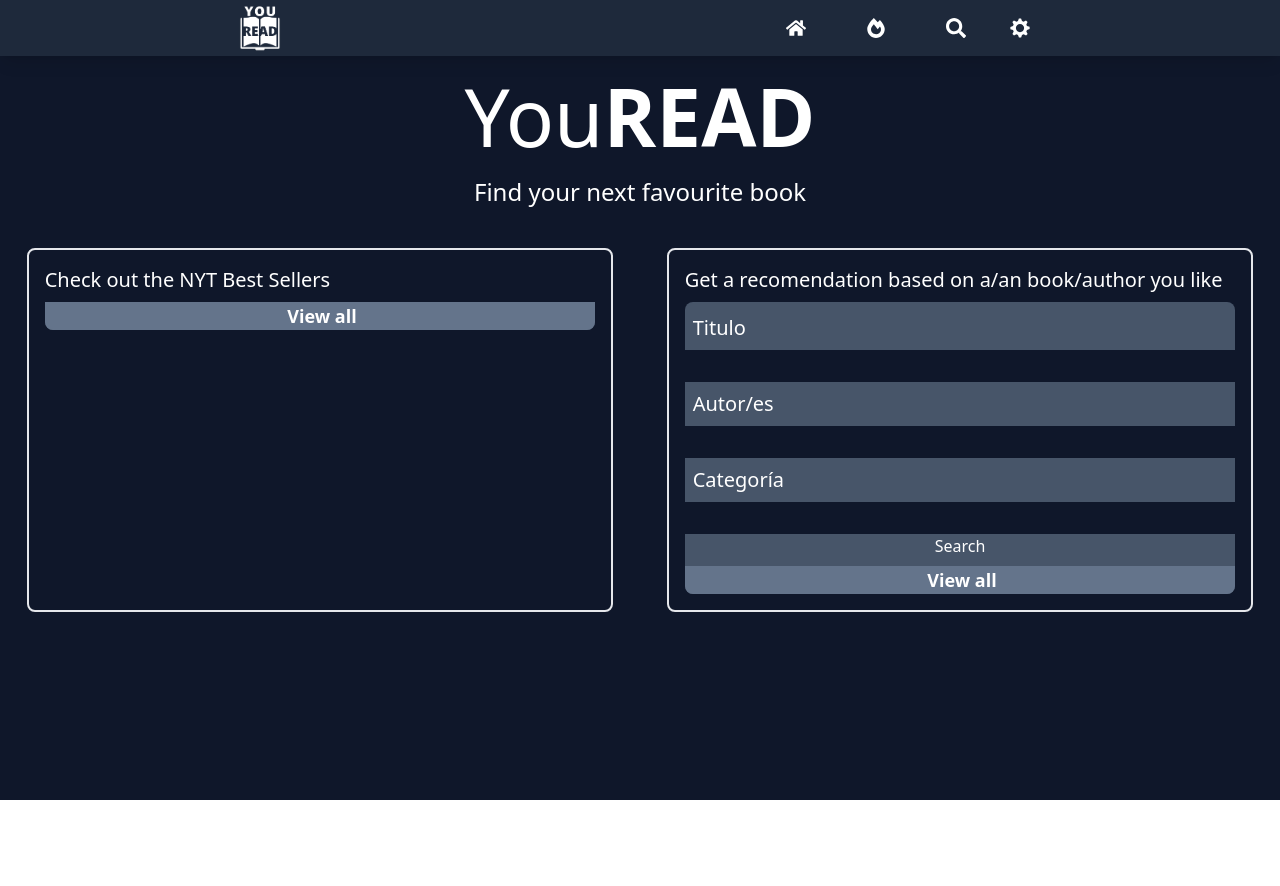
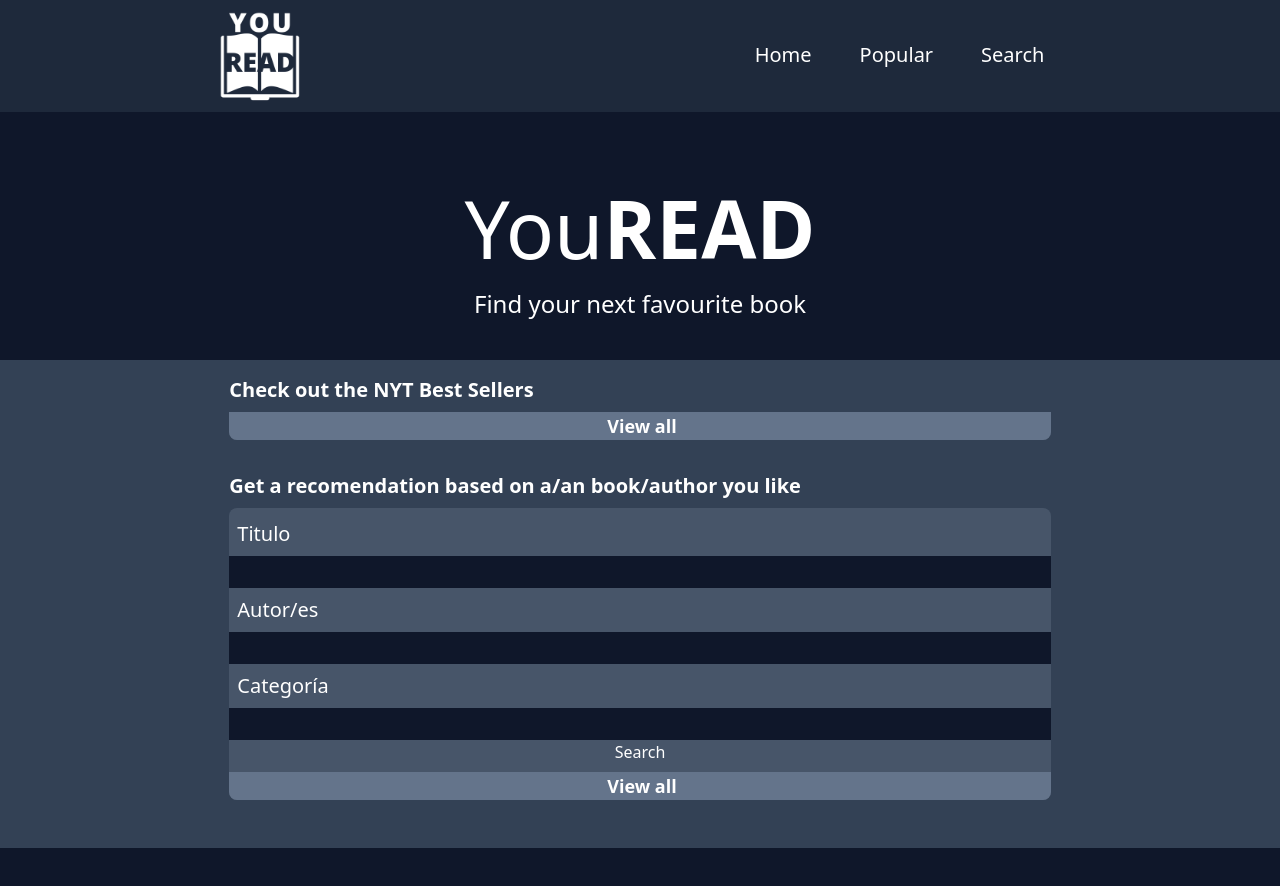
Before and after one commit to PabloParise/youread, a React (Create React App) app: page / in a window 1280 px wide. Shown: the top 886 px of the page. Before the commit the page ends 800 px from the top, so only its background shows below. Built offline with nearby package versions, Linux system fonts and the light colour scheme; no server answers.

Commit message:
header added

```diff
--- a/src/App.js
+++ b/src/App.js
@@ -1,15 +1,35 @@
+import React from "react";
 import { BrowserRouter as Router, Route, Routes } from 'react-router-dom';
-import Popular from './pages/popular';
+import ScrollToTop from "./components/scrollToTop";
+import Header from './components/header';
 import Navbar from "./components/navbar";
 import Home from "./pages/home";
+import Popular from './pages/popular';
 import PopularBook from './pages/popularBook';
 import AuthorBook from './pages/authorBook';
 import SearchBook from './pages/searchBook';
-import ScrollToTop from "./components/scrollToTop";
+import { useState } from 'react';
 
 function App() {
+
+  const [navbarShown, setNavbarShown] = useState(false);
+
+  const handleScroll = navbarShown => {
+    if (window.pageYOffset >= 112) {
+      setNavbarShown(true);
+    } else if (navbarShown === true && window.pageYOffset < 112) {
+      setNavbarShown(false);
+    }
+};
+
+React.useEffect(() => {
+    window.onscroll = () => handleScroll(navbarShown);
+  }, [navbarShown]);
+
   return (
     <Router>
+      <Header />
+      <Navbar shown = {navbarShown}/>
       <ScrollToTop>
         <Routes>
           <Route exact path='/' element = {<Home />} />
@@ -19,7 +39,6 @@ function App() {
           <Route exact path='/searchbook/:id' element = {<SearchBook />} />
         </Routes>
       </ScrollToTop>
-      <Navbar />
     </Router>
   );
 }
--- /dev/null
+++ b/src/components/header.js
@@ -0,0 +1,20 @@
+import React from "react";
+import { Link } from "react-router-dom";
+
+const Header = () => {
+    return (
+        <div className="h-28 w-full px-4
+                        flex flex-row justify-between items-center
+                        md:justify-around md:px-0
+                        bg-slate-800 text-white shadow-lg">
+            <Link to='/'><img src="/images/navLogo.png" className="h-24"/></Link>
+            <div className="flex flex-row h-20 items-center md:text-lg lg:text-xl">
+              <Link to='/' className="mx-2 py-2 md:mx-6 border-b-2 border-slate-800 hover:border-green-400 transition-all duration-200">Home</Link>
+              <Link to='/popular' className="mx-4 py-2 md:mx-6  border-b-2 border-slate-800 hover:border-green-400 transition-all duration-200">Popular</Link>
+              <Link to='/' className="mx-2 py-2 md:mx-6 border-b-2 border-slate-800 hover:border-green-400 transition-all duration-200">Search</Link>
+            </div>
+        </div>
+    );
+};
+
+export default Header;
--- a/src/components/navbar.js
+++ b/src/components/navbar.js
@@ -4,20 +4,17 @@ import { GoGear } from "react-icons/go";
 import { Link } from "react-router-dom";
 import useDarkMode from './hooks/useDarkMode';
 
-const NavBar = () => {
+const NavBar = ({shown}) => {
     return (
-        <div className="fixed top-0 h-14 w-full px-4
-                        flex flex-row justify-between items-center
+        <div className={`fixed top-0 h-14 w-full px-4 z-20
+                        ${shown ? 'flex' : 'hidden'} flex-row justify-between items-center
                         md:justify-around md:px-0
-                        bg-slate-800 text-white shadow-lg">
-            {/*<ThemeIcon />*/}
+                        bg-slate-800 text-white shadow-lg`}>
             <Link to='/'><img src="/images/navLogo.png" className="h-12"/></Link>
             <div className="flex flex-row">
-            <Link to='/' className="px-1 md:px-4"><NavBarIcon icon={<FaHome size='20'/>} text={"Home"} /></Link>
-            <Link to='/popular' className="px-1 md:px-4"><NavBarIcon icon={<FaFireAlt size='20'/>} text={"Popular"} /></Link>
-            <Link to='/' className="px-1 md:px-4"><NavBarIcon icon={<FaSearch size='20'/>} text={"Search"} /></Link>
-            <NavBarIcon icon={<GoGear size='22'/>} text={"Settings"} className="px-1 md:px-4"/>
-
+              <Link to='/' className="px-1 md:px-4"><NavBarIcon icon={<FaHome size='20'/>} text={"Home"} /></Link>
+              <Link to='/popular' className="px-1 md:px-4"><NavBarIcon icon={<FaFireAlt size='20'/>} text={"Popular"} /></Link>
+              <Link to='/' className="px-1 md:px-4"><NavBarIcon icon={<FaSearch size='20'/>} text={"Search"} /></Link>
             </div>
         </div>
     );
--- a/src/components/searchCard.js
+++ b/src/components/searchCard.js
@@ -14,7 +14,8 @@ const SearchCard = ({searchData}) => {
                             let id = item.id;
                             let smallThumbnail = item.volumeInfo.imageLinks && item.volumeInfo.imageLinks.smallThumbnail;
                             let thumbnail = item.volumeInfo.imageLinks && item.volumeInfo.imageLinks.thumbnail;
-                            if(thumbnail != undefined) {
+                            let description = item.volumeInfo.description;
+                            if((thumbnail && description) != undefined ) {
                             return (
                                 <div className=" relative group" key={id}>
 
--- a/src/pages/home.js
+++ b/src/pages/home.js
@@ -71,9 +71,9 @@ const Home = () => {
                     <h2 className="text-2xl text-center">Find your next favourite book</h2>
                 </section>
 
-                <section className="grid grid-cols-1 md:grid-cols-2 pb-8">
-                    <article className="w-5/6 md:w-11/12 mx-auto border-2 rounded-lg p-4">
-                        <p className="text-lg md:text-xl pb-2">Check out the NYT Best Sellers</p>
+                <section className="grid grid-cols-1 pb-8 bg-slate-700">
+                    <article className="w-5/6 md:w-4/6 mx-auto p-4">
+                        <p className="text-lg md:text-xl font-bold pb-2">Check out the NYT Best Sellers</p>
                         <div className="flex flex-col bg-slate-600 rounded-lg">
                             {<Card popBookData={popBookData} listsNum={2} />}
                             <Link to='/popular' className="text-lg pl-1 text-center
@@ -83,8 +83,8 @@ const Home = () => {
                             </Link>
                         </div>
                     </article>
-                    <article className="w-5/6 md:w-11/12 mx-auto border-2 rounded-lg p-4">
-                        <p className="text-lg md:text-xl pb-2">Get a recomendation based on a/an book/author you like</p>
+                    <article className="w-5/6 md:w-4/6 mx-auto p-4">
+                        <p className="text-lg md:text-xl font-bold pb-2">Get a recomendation based on a/an book/author you like</p>
                         <div className="flex flex-col bg-slate-600 pt-1 rounded-lg">
                             <label className="p-2 md:text-lg lg:text-xl" htmlFor="keyword">Titulo</label>
                             <input
```
